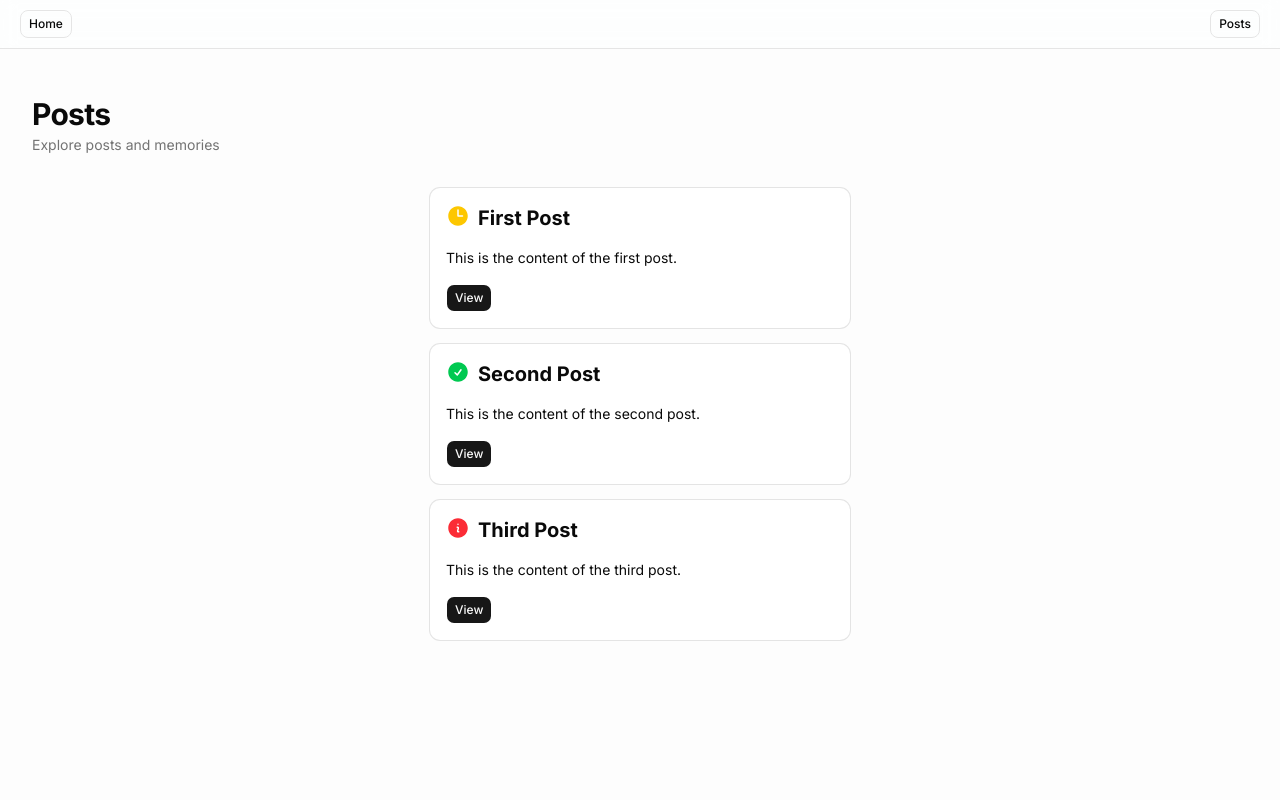
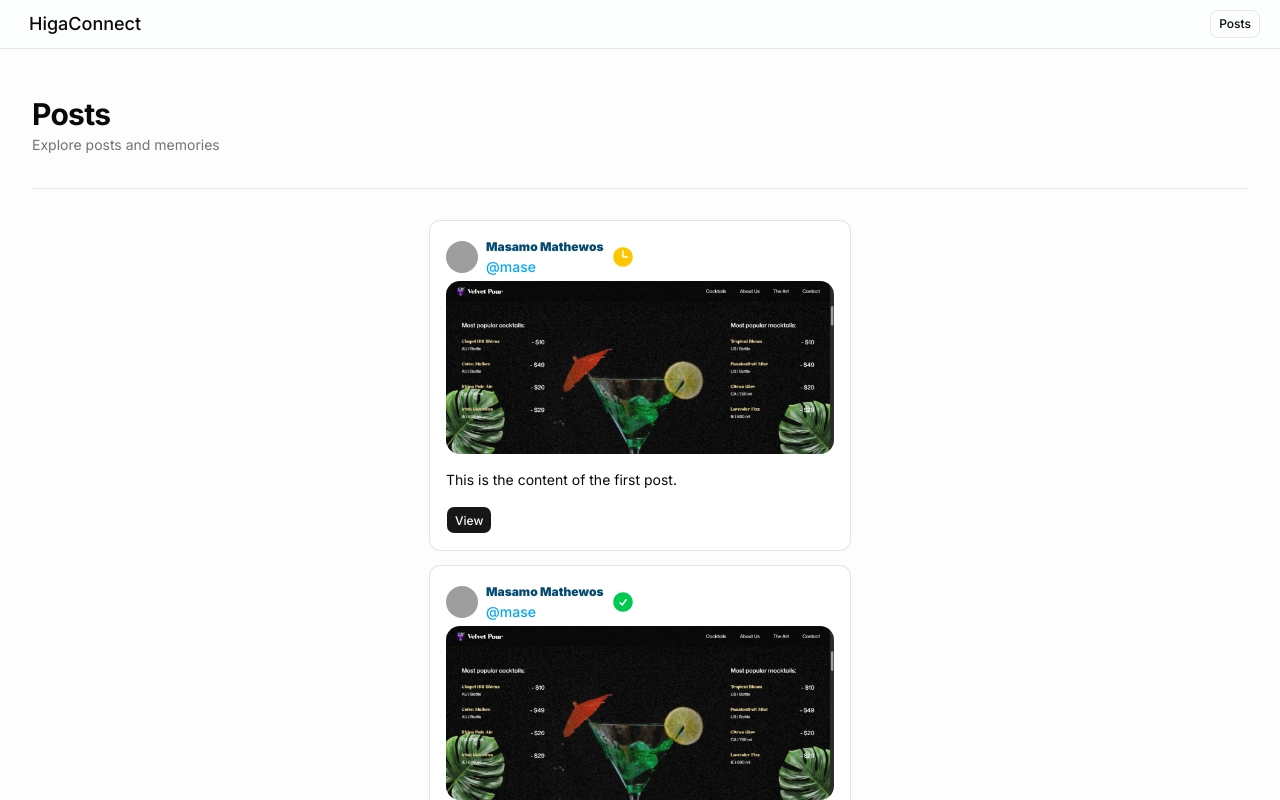
Before and after one commit to Mase-mt/HigaConnect, a Next.js app: page /posts in a window 1280 px wide. Shown: the top 800 px of the page. Built offline with nearby package versions, Linux system fonts and the light colour scheme; grey boxes are pictures that could not be loaded.

Commit message:
added separator and badge

```diff
--- a/app/layout.tsx
+++ b/app/layout.tsx
@@ -4,11 +4,11 @@ import type { Metadata } from "next";
 import { Geist, Geist_Mono, Inter } from "next/font/google";
 import Link from "next/link";
 
-import { Button } from "@/components/ui/button"
+import { Button } from "@/components/ui/button";
 import { cn } from "@/lib/utils";
 import { home, postsPaths } from "@/paths";
 
-const inter = Inter({subsets:['latin'],variable:'--font-sans'});
+const inter = Inter({ subsets: ["latin"], variable: "--font-sans" });
 
 const geistSans = Geist({
   variable: "--font-geist-sans",
@@ -37,18 +37,29 @@ export default function RootLayout({
   return (
     <html
       lang="en"
-      className={cn("h-full", "antialiased", geistSans.variable, geistMono.variable, "font-sans", inter.variable)}
+      className={cn(
+        "h-full",
+        "antialiased",
+        geistSans.variable,
+        geistMono.variable,
+        "font-sans",
+        inter.variable,
+      )}
     >
       <body className="min-h-full flex flex-col">
         <nav className="supports-backdrop-blur:bg-background/60 fixed left-0 right-0 top-0 z-20 border-b bg-background/50 backdrop-blur w-full flex py-2.5 px-5 justify-between">
           <div>
-            <Button asChild variant={'outline'}>
-              <Link href={home()}>Home</Link>
+            <Button asChild variant={"ghost"}>
+              <Link href={home()}>
+                <h1 className="text-lg ">HigaConnect</h1>
+              </Link>
             </Button>
           </div>
           <div>
-            <Button asChild variant={'outline'}>
-              <Link href={postsPaths()}>Posts</Link>
+            <Button asChild variant={"outline"}>
+              <Link href={postsPaths()} className="text-lg">
+                Posts
+              </Link>
             </Button>
           </div>
         </nav>
--- a/app/posts/page.tsx
+++ b/app/posts/page.tsx
@@ -1,6 +1,15 @@
 import clsx from "clsx";
+import Image from "next/image";
 import Link from "next/link";
 
+import {
+  Avatar,
+  AvatarBadge,
+  AvatarFallback,
+  AvatarGroup,
+  AvatarGroupCount,
+  AvatarImage,
+} from "@/components/ui/avatar";
 import { Button } from "@/components/ui/button";
 import {
   Card,
@@ -10,6 +19,7 @@ import {
   CardHeader,
   CardTitle,
 } from "@/components/ui/card";
+import { Separator } from "@/components/ui/separator";
 import { posts } from "@/data";
 import { postPath } from "@/paths";
 const postsPage = () => {
@@ -59,7 +69,7 @@ const postsPage = () => {
   );
   const POST_ICONS = {
     PENDING: <Pending />,
-    SUCCESS: <CheckIcon />,
+    SUCCESS: <CheckIcon/>,
     FAILED: <Failed />,
   };
   return (
@@ -70,22 +80,48 @@ const postsPage = () => {
           Explore posts and memories
         </span>
       </div>
+      <Separator />
       <div className="flex flex-1 flex-col gap-y-4 items-center animate-fade-in">
         {posts.map((post) => (
           <Card key={post.id} className="w-full max-w-[420px]">
             <CardHeader>
-            <CardTitle className="flex gap-x-2">
-              <span>{POST_ICONS[post.status]}</span>
-              <span className="truncate text-xl font-bold">{post.title}</span>
-            </CardTitle>
+              <div className="flex flex-1 gap-x-2 font-bold items-center">
+                <Avatar>
+                  <AvatarImage
+                    src="https://github.com/shadcn.png"
+                    alt="@shadcn"
+                    className="grayscale"
+                  />
+                  <AvatarFallback>CN</AvatarFallback>
+                </Avatar>
+                <div className="flex flex-col justify-center">
+                  <span className="text-sky-900 font-black">{post.name}</span>
+                  <span className="text-sky-500 font-medium text-sm">
+                    {"@" + post.username}
+                  </span>
+                </div>
+                <span>{POST_ICONS[post.status]}</span>
+              </div>
+              <CardTitle className="flex gap-x-2">
+                <Image
+                  src="/Moj2.jpg"
+                  width={500} // Optional for static imports, but recommended
+                  height={500} // Optional for static imports, but recommended
+                  alt="Description of my image"
+                  className="p-y-2 rounded-xl"
+                />
+                <span className="truncate text-xl font-bold">{post.title}</span>
+              </CardTitle>
             </CardHeader>
             <CardContent>
-            <span className="line-clamp-3 whitespace-break-spaces text-sm">{post.content}</span>
+              <span className="line-clamp-3 whitespace-break-spaces text-sm">
+                {post.content}
+              </span>
             </CardContent>
             <CardFooter>
-              <Button asChild variant={'default'}>
-            <Link href={postPath(post.id)}>View</Link>
-            </Button>
+              <Button asChild variant={"default"}>
+                <Link href={postPath(post.id)}>View</Link>
+              </Button>
             </CardFooter>
           </Card>
         ))}
--- /dev/null
+++ b/components/ui/avatar.tsx
@@ -0,0 +1,112 @@
+"use client"
+
+import { Avatar as AvatarPrimitive } from "radix-ui"
+import * as React from "react"
+
+import { cn } from "@/lib/utils"
+
+function Avatar({
+  className,
+  size = "default",
+  ...props
+}: React.ComponentProps<typeof AvatarPrimitive.Root> & {
+  size?: "default" | "sm" | "lg"
+}) {
+  return (
+    <AvatarPrimitive.Root
+      data-slot="avatar"
+      data-size={size}
+      className={cn(
+        "group/avatar relative flex size-8 shrink-0 rounded-full select-none after:absolute after:inset-0 after:rounded-full after:border after:border-border after:mix-blend-darken data-[size=lg]:size-10 data-[size=sm]:size-6 dark:after:mix-blend-lighten",
+        className
+      )}
+      {...props}
+    />
+  )
+}
+
+function AvatarImage({
+  className,
+  ...props
+}: React.ComponentProps<typeof AvatarPrimitive.Image>) {
+  return (
+    <AvatarPrimitive.Image
+      data-slot="avatar-image"
+      className={cn(
+        "aspect-square size-full rounded-full object-cover",
+        className
+      )}
+      {...props}
+    />
+  )
+}
+
+function AvatarFallback({
+  className,
+  ...props
+}: React.ComponentProps<typeof AvatarPrimitive.Fallback>) {
+  return (
+    <AvatarPrimitive.Fallback
+      data-slot="avatar-fallback"
+      className={cn(
+        "flex size-full items-center justify-center rounded-full bg-muted text-sm text-muted-foreground group-data-[size=sm]/avatar:text-xs",
+        className
+      )}
+      {...props}
+    />
+  )
+}
+
+function AvatarBadge({ className, ...props }: React.ComponentProps<"span">) {
+  return (
+    <span
+      data-slot="avatar-badge"
+      className={cn(
+        "absolute right-0 bottom-0 z-10 inline-flex items-center justify-center rounded-full bg-primary text-primary-foreground bg-blend-color ring-2 ring-background select-none",
+        "group-data-[size=sm]/avatar:size-2 group-data-[size=sm]/avatar:[&>svg]:hidden",
+        "group-data-[size=default]/avatar:size-2.5 group-data-[size=default]/avatar:[&>svg]:size-2",
+        "group-data-[size=lg]/avatar:size-3 group-data-[size=lg]/avatar:[&>svg]:size-2",
+        className
+      )}
+      {...props}
+    />
+  )
+}
+
+function AvatarGroup({ className, ...props }: React.ComponentProps<"div">) {
+  return (
+    <div
+      data-slot="avatar-group"
+      className={cn(
+        "group/avatar-group flex -space-x-2 *:data-[slot=avatar]:ring-2 *:data-[slot=avatar]:ring-background",
+        className
+      )}
+      {...props}
+    />
+  )
+}
+
+function AvatarGroupCount({
+  className,
+  ...props
+}: React.ComponentProps<"div">) {
+  return (
+    <div
+      data-slot="avatar-group-count"
+      className={cn(
+        "relative flex size-8 shrink-0 items-center justify-center rounded-full bg-muted text-xs/relaxed text-muted-foreground ring-2 ring-background group-has-data-[size=lg]/avatar-group:size-10 group-has-data-[size=sm]/avatar-group:size-6 [&>svg]:size-4 group-has-data-[size=lg]/avatar-group:[&>svg]:size-5 group-has-data-[size=sm]/avatar-group:[&>svg]:size-3",
+        className
+      )}
+      {...props}
+    />
+  )
+}
+
+export {
+  Avatar,
+  AvatarBadge,
+  AvatarFallback,
+  AvatarGroup,
+  AvatarGroupCount,
+  AvatarImage,
+}
--- /dev/null
+++ b/components/ui/separator.tsx
@@ -0,0 +1,28 @@
+"use client"
+
+import { Separator as SeparatorPrimitive } from "radix-ui"
+import * as React from "react"
+
+import { cn } from "@/lib/utils"
+
+function Separator({
+  className,
+  orientation = "horizontal",
+  decorative = true,
+  ...props
+}: React.ComponentProps<typeof SeparatorPrimitive.Root>) {
+  return (
+    <SeparatorPrimitive.Root
+      data-slot="separator"
+      decorative={decorative}
+      orientation={orientation}
+      className={cn(
+        "shrink-0 bg-border data-horizontal:h-px data-horizontal:w-full data-vertical:w-px data-vertical:self-stretch",
+        className
+      )}
+      {...props}
+    />
+  )
+}
+
+export { Separator }
--- a/data.ts
+++ b/data.ts
@@ -2,18 +2,27 @@
 export const posts = [
   {
     id: "1",
+    picture:"",
+    name:"Masamo Mathewos",
+    username:"mase",
     title: "First Post",
     content: "This is the content of the first post.",
     status: "PENDING" as const
   },
   {
     id: "2",
+    picture:"",
+    name:"Masamo Mathewos",
+    username:"mase",
     title: "Second Post",
     content: "This is the content of the second post.",
     status: "SUCCESS" as const
   },
   {
     id: "3",
+    picture:"",
+    name:"Masamo Mathewos",
+    username:"mase",
     title: "Third Post",
     content: "This is the content of the third post.",
     status: "FAILED" as const
```
Also changed, not shown: public/Moj2.jpg (added).
